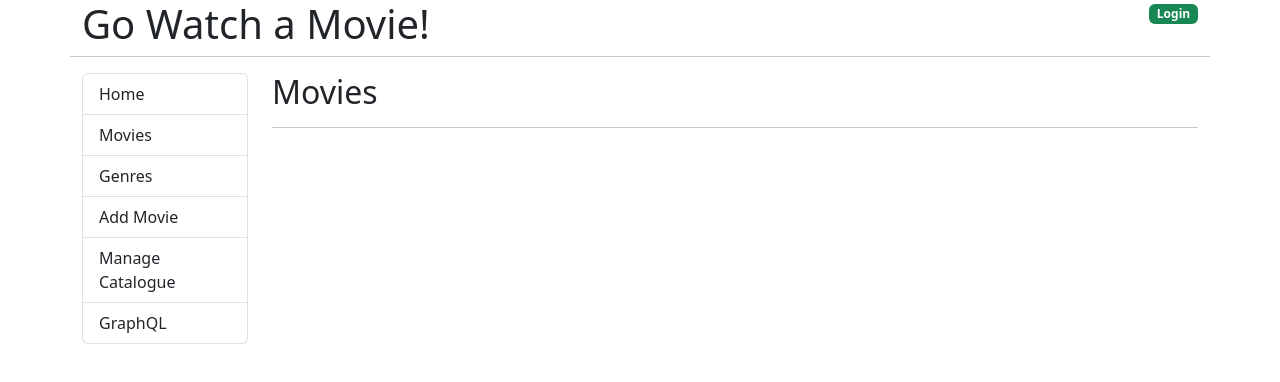
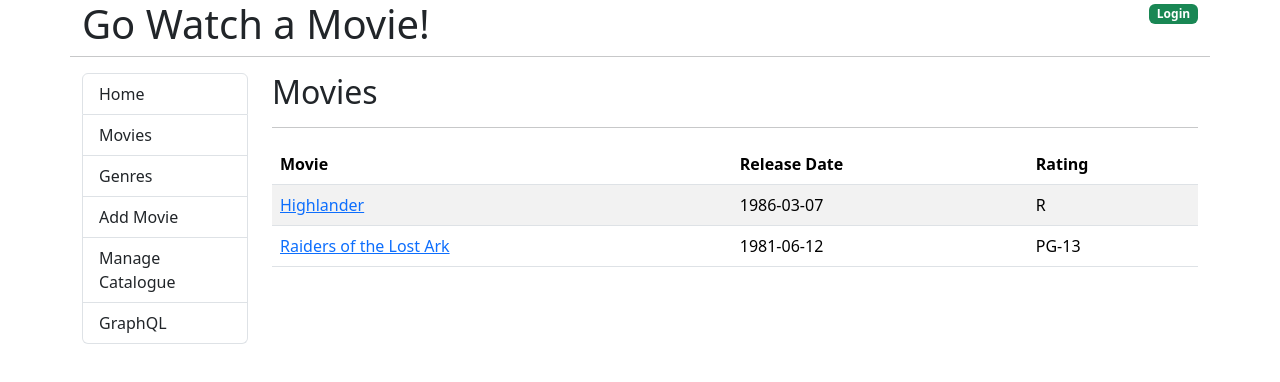
Before and after one commit to jovanSlavujevic96/MovieBrowser-Go-React, a React (Create React App) app in the folder frontend/go-movies-front-end/: page /movies in a window 1280 px wide. Shown: the top 382 px of the page. Built offline with nearby package versions, Linux system fonts and the light colour scheme.

Commit message:
Working on the Movies component

```diff
--- a/frontend/go-movies-front-end/src/components/Movies.js
+++ b/frontend/go-movies-front-end/src/components/Movies.js
@@ -1,8 +1,56 @@
+import { useEffect, useState } from "react";
+import { Link } from "react-router-dom";
+
 const Movies = () => {
+  const [movies, setMovies] = useState([]);
+
+  useEffect(() => {
+    const moviesList = [
+      {
+        id: 1,
+        title: "Highlander",
+        release_date: "1986-03-07",
+        runtime: 116,
+        mpaa_rating: "R",
+        description: "Some long description",
+      },
+      {
+        id: 2,
+        title: "Raiders of the Lost Ark",
+        release_date: "1981-06-12",
+        runtime: 115,
+        mpaa_rating: "PG-13",
+        description: "Some even longer description",
+      },
+    ];
+
+    setMovies(moviesList);
+  }, []);
+
   return (
     <div>
       <h2>Movies</h2>
       <hr />
+      <table className="table table-striped table-hover">
+        <thead>
+          <tr>
+            <th>Movie</th>
+            <th>Release Date</th>
+            <th>Rating</th>
+          </tr>
+        </thead>
+        <tbody>
+          {movies.map((m) => (
+            <tr key={m.id}>
+              <td>
+                <Link to={`/movies/${m.id}`}>{m.title}</Link>
+              </td>
+              <td>{m.release_date}</td>
+              <td>{m.mpaa_rating}</td>
+            </tr>
+          ))}
+        </tbody>
+      </table>
     </div>
   );
 };
```
